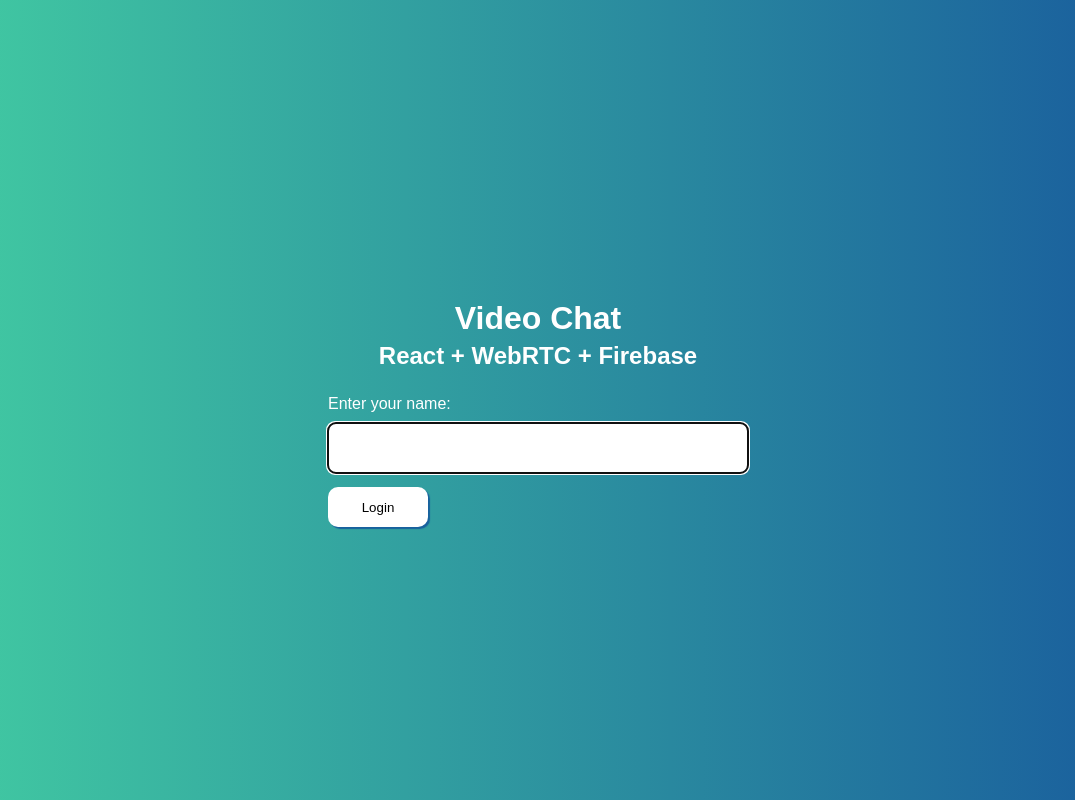
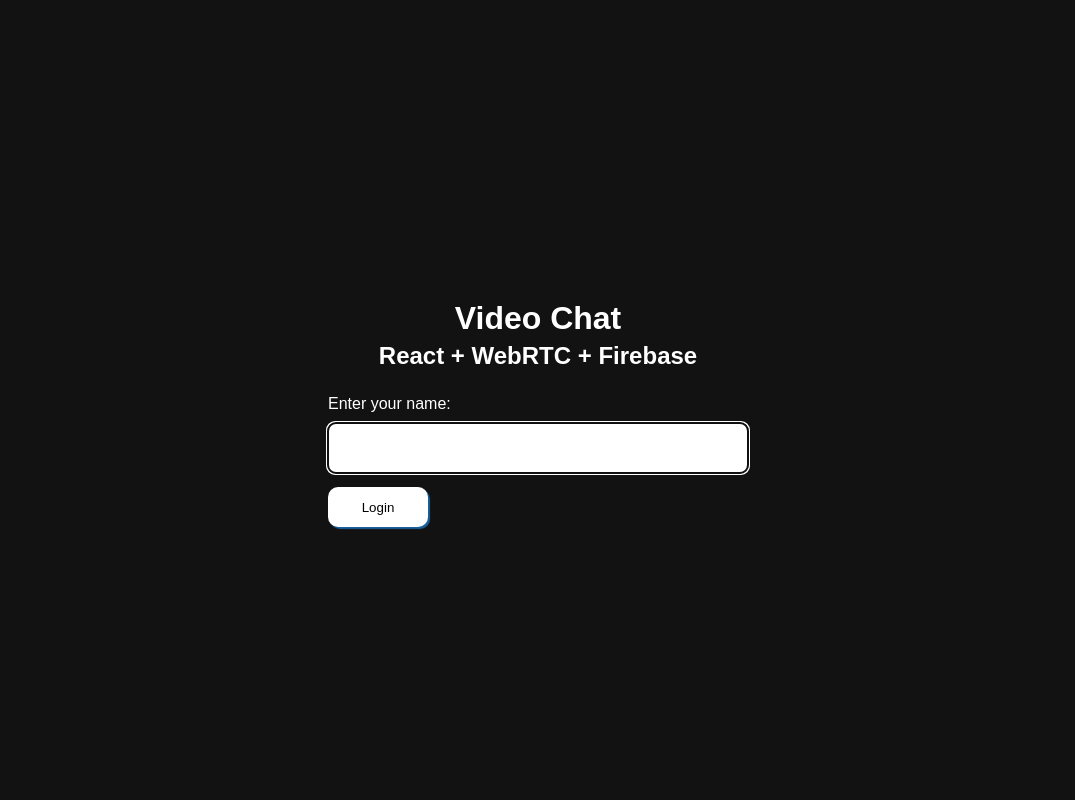
Before and after one commit to VarunS2002/React-WebRTC-Video-Chat, a React (Create React App) app: page / in a window 1280 px wide. Shown: the whole page, without its empty margins (102-1177 px from the left). Built offline with nearby package versions, Linux system fonts and the light colour scheme.

Commit message:
- Changed background color

```diff
--- a/src/App.css
+++ b/src/App.css
@@ -3,7 +3,8 @@
     justify-content: center;
     color: white;
     align-items: center;
-    background: linear-gradient(to right, #43cea2, #185a9d) no-repeat fixed;
+    /*background: linear-gradient(to right, #43cea2, #185a9d) no-repeat fixed;*/
+    background: #121212;
 }
 
 h1 {
@@ -77,3 +78,7 @@
     flex-direction: column-reverse;
     align-items: center;
 }
+
+.options {
+    text-align: center;
+}
```
